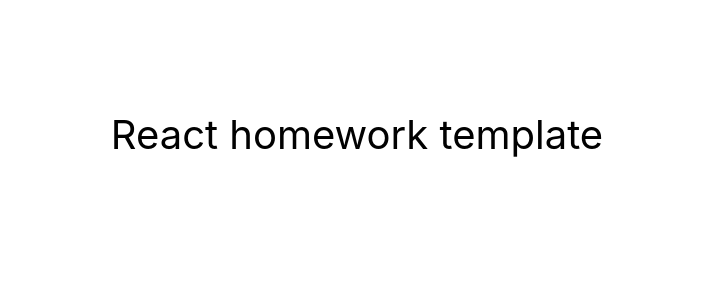
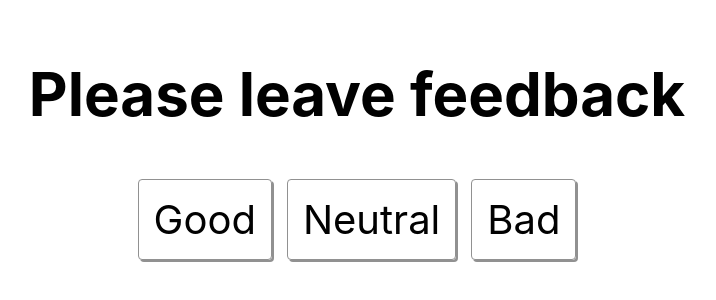
Before and after one commit to nicksolony/goit-react-hw-02-feedback, a React (Create React App) app: page / in a window 1280 px wide. Shown: the part 266-566 px from the top of the page, without its empty margins (283-999 px from the left). Built offline with nearby package versions, Linux system fonts and the light colour scheme.

Commit message:
added title and feedback optoins

```diff
--- a/src/components/App.jsx
+++ b/src/components/App.jsx
@@ -1,5 +1,5 @@
 import { Component } from "react";
-import { Container } from "./App.styled";
+import { Container, FeedbackOptions, FeedbackOption } from "./App.styled";
 
 
 export class App extends Component {
@@ -15,7 +15,13 @@ export class App extends Component {
 
     return (
       <Container>
-        React homework template
+        <h2 className="title">Please leave feedback</h2>
+        <FeedbackOptions>
+          <FeedbackOption>Good</FeedbackOption>
+          <FeedbackOption>Neutral</FeedbackOption>
+          <FeedbackOption>Bad</FeedbackOption>
+        </FeedbackOptions>
+
       </Container>
     )
   };
--- a/src/components/App.styled.jsx
+++ b/src/components/App.styled.jsx
@@ -3,8 +3,35 @@ import styled from '@emotion/styled';
 export const Container = styled.div`
     height: 100vh;
     display: flex;
+    flex-direction: column;
     justify-content: center;
     align-items: center;
     font-size: 40px;
     color: #010101;
 `;
+
+export const FeedbackOptions = styled.ul`
+    padding:0;
+    margin:0;
+    list-style-type: none;
+    display: flex;
+    gap: 15px;
+`;
+
+export const FeedbackOption = styled.li`
+    border: 1px solid #919191;
+    padding:15px;
+    border-radius: 4px;
+    box-shadow: 2px 2px 0 0 #919191;
+
+    :hover {
+        background-color: #919191;
+        cursor: pointer;
+    };
+
+    :active {
+        color: #ffffff;
+        background-color: #000000;
+    }
+
+`;
```
